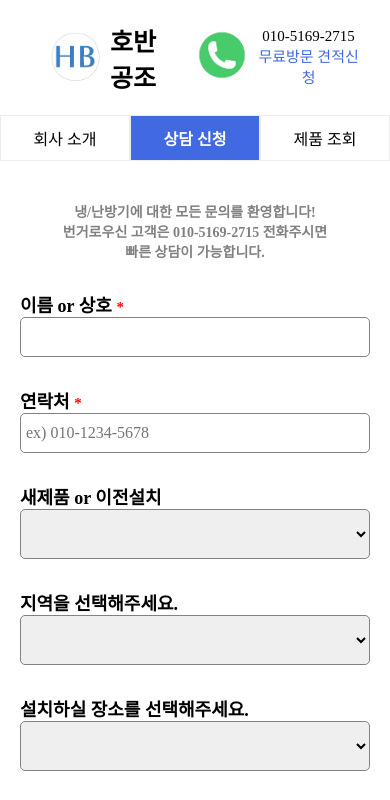
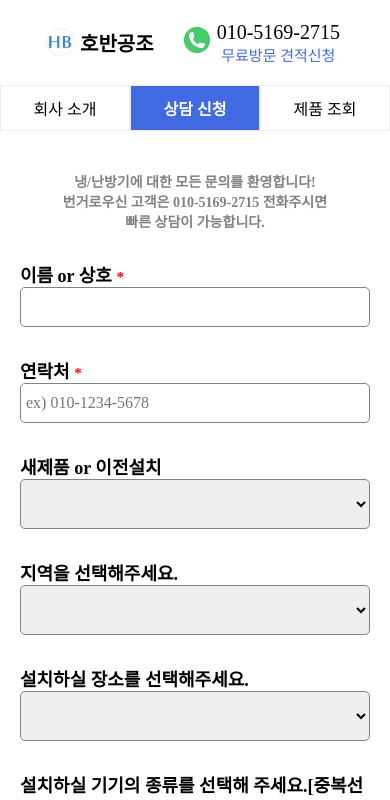
Before and after one commit to zeno0104/hobanGongjo_guest, a React (Vite) app in the folder hobangongjo_guest/: page /counsel in a window 390 px wide. Shown: the top 800 px of the page. Built offline with nearby package versions, Linux system fonts and the light colour scheme; the HTML template or start-up script is replaced by a standard one; a web font is replaced by a local one.

Commit message:
Update Header.css

```diff
--- a/hobangongjo_guest/src/components/Header.css
+++ b/hobangongjo_guest/src/components/Header.css
@@ -116,17 +116,17 @@
 }
 @media (max-width: 768px) {
   .Header .logo .logo_img {
-    width: 70px;
+    width: 40px;
   }
   .Header .logo > div {
-    font-size: 25px;
+    font-size: 20px;
     font-weight: bold;
   }
   .call_img {
-    width: 70px;
+    width: 40px;
   }
   .phone_number_text {
-    font-size: 15px;
+    font-size: 20px;
   }
   .call_info {
     font-size: 15px;
```
